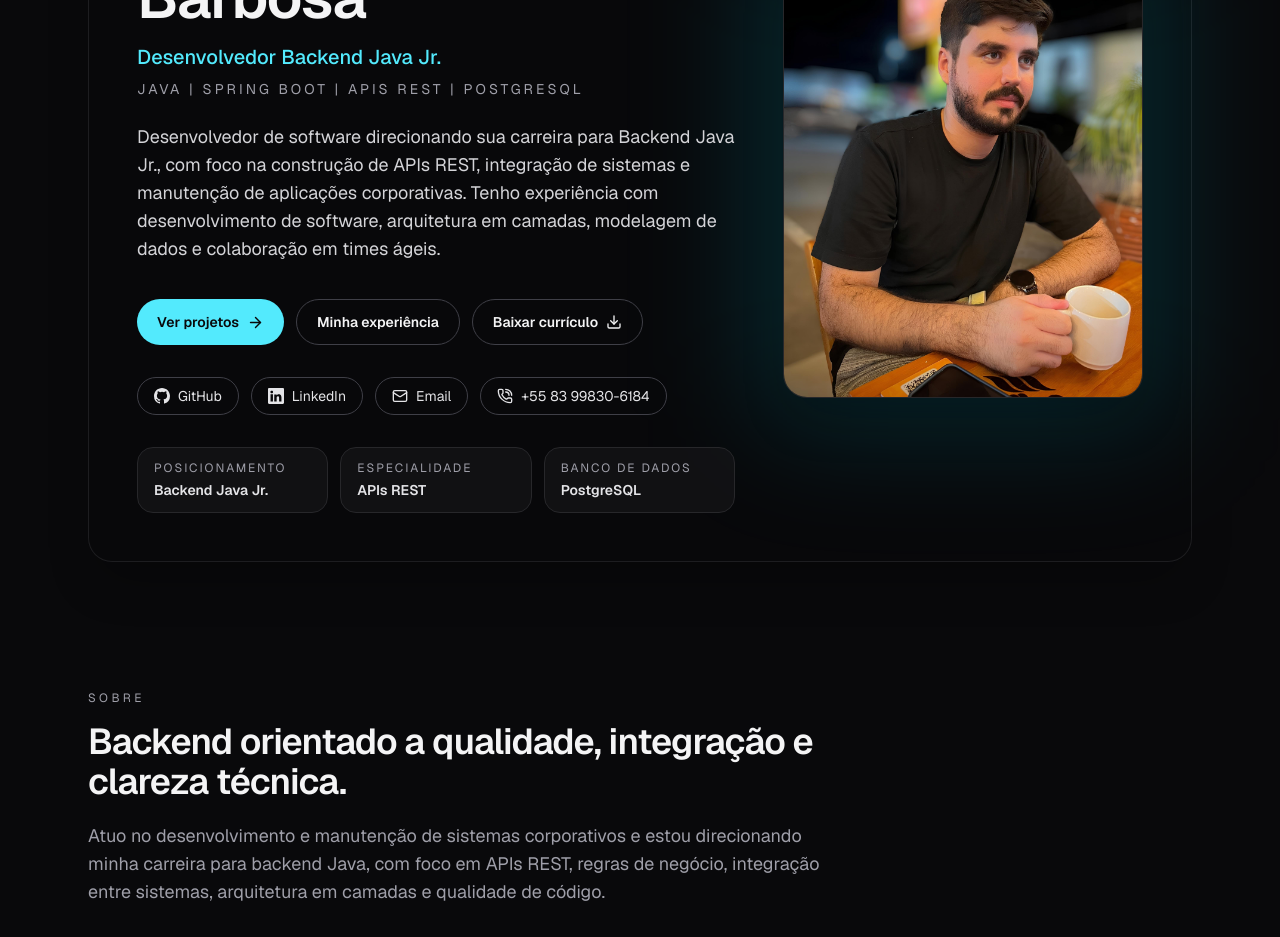
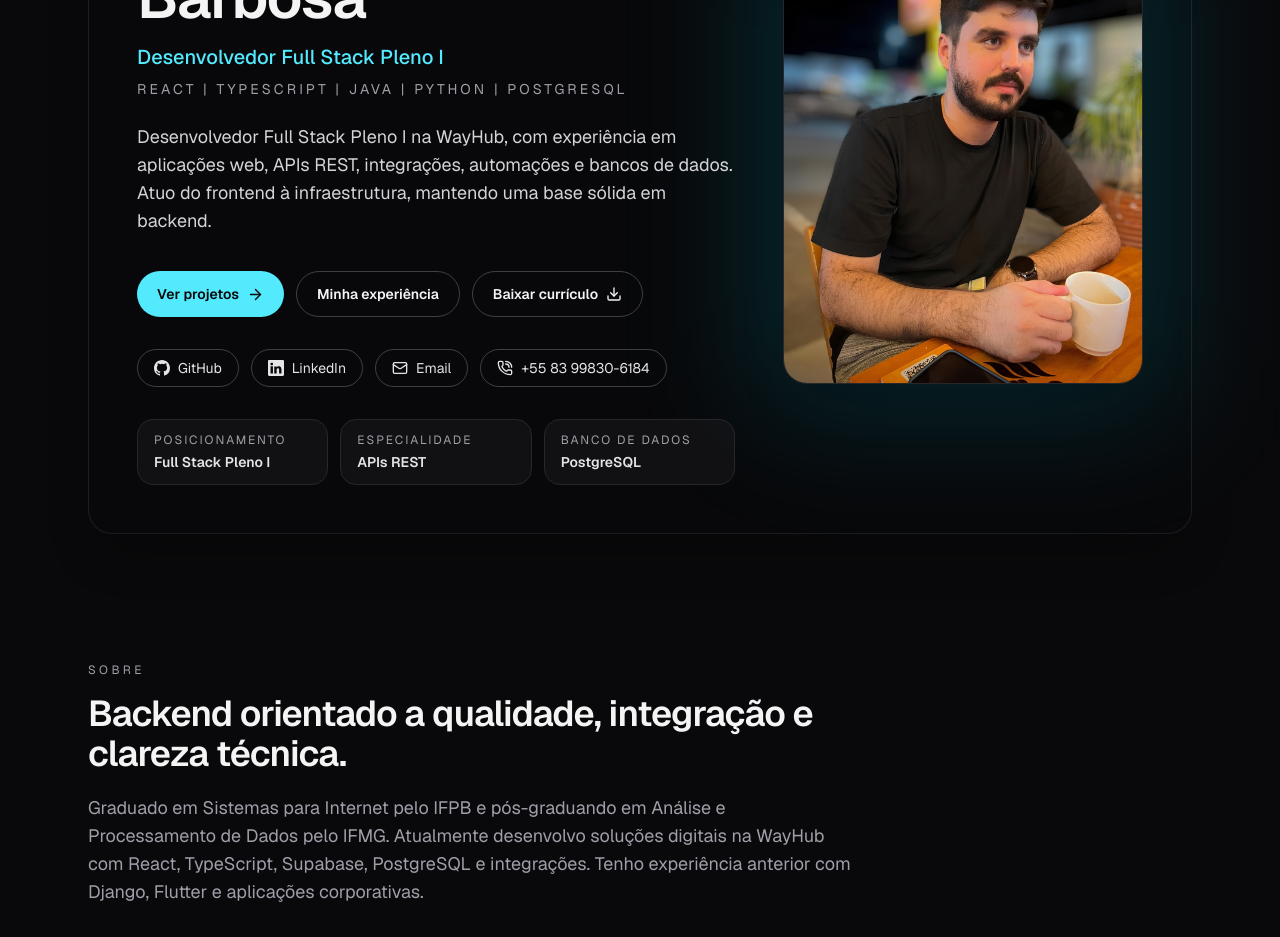
Before and after one commit to Nillocoelho/Portif-lio, a Next.js app: page / in a window 1280 px wide. Shown: the part 360-1297 px from the top of the page. Built offline with nearby package versions, Linux system fonts and the light colour scheme.

Commit message:
feat: atualizar data/profile.ts para perfil Full Stack Pleno

```diff
--- a/data/profile.ts
+++ b/data/profile.ts
@@ -2,25 +2,24 @@ import type { Profile } from "@/types/portfolio";
 
 export const profile: Profile = {
   name: "Danillo Coelho Barbosa",
-  role: "Desenvolvedor Backend Java Jr.",
-  heroStack: "Java | Spring Boot | APIs REST | PostgreSQL",
-  availability: "Disponível para oportunidades backend Java",
+  role: "Desenvolvedor Full Stack Pleno I",
+  heroStack: "React | TypeScript | Java | Python | PostgreSQL",
+  availability: "Full Stack Pleno I na WayHub",
   email: "nillocoelho@gmail.com",
   phone: "+55 83 99830-6184",
   github: "https://github.com/Nillocoelho",
   linkedin: "https://www.linkedin.com/in/nillocoelho/",
   location: "Paraíba, Brasil",
-  bio: "Desenvolvedor de software direcionando sua carreira para Backend Java Jr., com foco na construção de APIs REST, integração de sistemas e manutenção de aplicações corporativas. Tenho experiência com desenvolvimento de software, arquitetura em camadas, modelagem de dados e colaboração em times ágeis.",
-  about:
-    "Atuo no desenvolvimento e manutenção de sistemas corporativos e estou direcionando minha carreira para backend Java, com foco em APIs REST, regras de negócio, integração entre sistemas, arquitetura em camadas e qualidade de código.",
+  bio: "Desenvolvedor Full Stack Pleno I na WayHub, com experiência em aplicações web, APIs REST, integrações, automações e bancos de dados. Atuo do frontend à infraestrutura, mantendo uma base sólida em backend.",
+  about: "Graduado em Sistemas para Internet pelo IFPB e pós-graduando em Análise e Processamento de Dados pelo IFMG. Atualmente desenvolvo soluções digitais na WayHub com React, TypeScript, Supabase, PostgreSQL e integrações. Tenho experiência anterior com Django, Flutter e aplicações corporativas.",
   focusAreas: [
-    "Desenvolvimento de APIs REST com Java e Spring Boot em projetos próprios.",
+    "Aplicações Full Stack com React, TypeScript e Supabase.",
     "Modelagem relacional e consultas SQL em PostgreSQL.",
     "Arquitetura em camadas com separação de responsabilidades.",
     "Integração de sistemas e manutenção evolutiva.",
   ],
   highlights: [
-    { label: "Posicionamento", value: "Backend Java Jr." },
+    { label: "Posicionamento", value: "Full Stack Pleno I" },
     { label: "Especialidade", value: "APIs REST" },
     { label: "Banco de dados", value: "PostgreSQL" },
   ],
@@ -89,7 +88,7 @@ export const profile: Profile = {
     },
     {
       title: "Frontend/Mobile",
-      items: ["Angular", "TypeScript", "JavaScript", "Flutter", "Dart"],
+      items: ["React", "Next.js", "Angular", "TypeScript", "JavaScript", "Flutter", "Dart", "Supabase"],
     },
   ],
   projects: [
@@ -160,9 +159,16 @@ export const profile: Profile = {
   ],
   experiences: [
     {
+      company: "WayHub",
+      role: "Desenvolvedor Full Stack Pleno I",
+      period: "2026 — Atual",
+      summary: "Desenvolvimento e evolução de aplicações web, automações e integrações com serviços externos, com atuação em frontend, backend e infraestrutura.",
+      highlights: ["React e TypeScript em aplicações web.", "Integrações de APIs e automações.", "PostgreSQL e Supabase.", "Docker, Linux e deploy em VPS."],
+    },
+    {
       company: "Soft Performance",
       role: "Desenvolvedor de Software",
-      period: "2025 — Atual",
+      period: "2025 — 2026",
       summary:
         "Atuação no desenvolvimento e manutenção de aplicações corporativas, com foco em evolução de funcionalidades, integração de dados, endpoints REST, sincronização de informações e colaboração com times de produto, QA e desenvolvimento.",
       highlights: [
```
